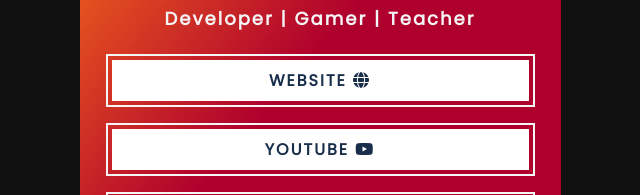
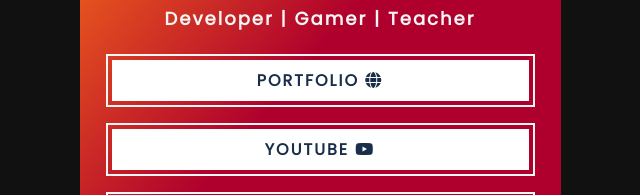
Before and after one commit to MavGitt/tapBio, a plain HTML site: page index.html in a window 1280 px wide. Shown: the part 196-391 px from the top of the page, 320-960 px from the left. Drawn offline with nearby package versions, Linux system fonts and the light colour scheme; no server answers; a web font is replaced by a local one.

Commit message:
Update index.html

```diff
--- a/index.html
+++ b/index.html
@@ -31,7 +31,7 @@
 
         <div class="links">
           <a href="https://mavcodes.netlify.app/" class="link" target="_blank"
-            >website <i class="fas fa-globe"></i
+            >portfolio <i class="fas fa-globe"></i
           ></a>
 
           <a
```
